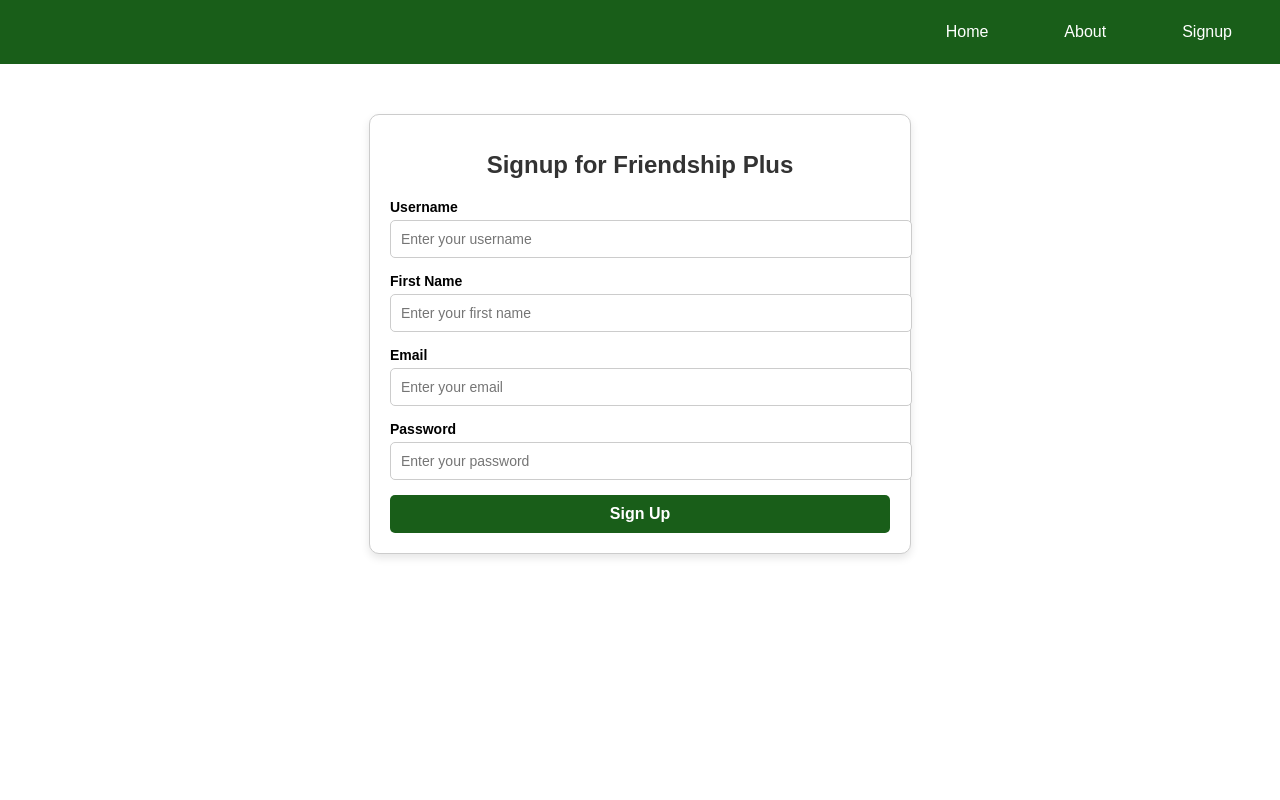
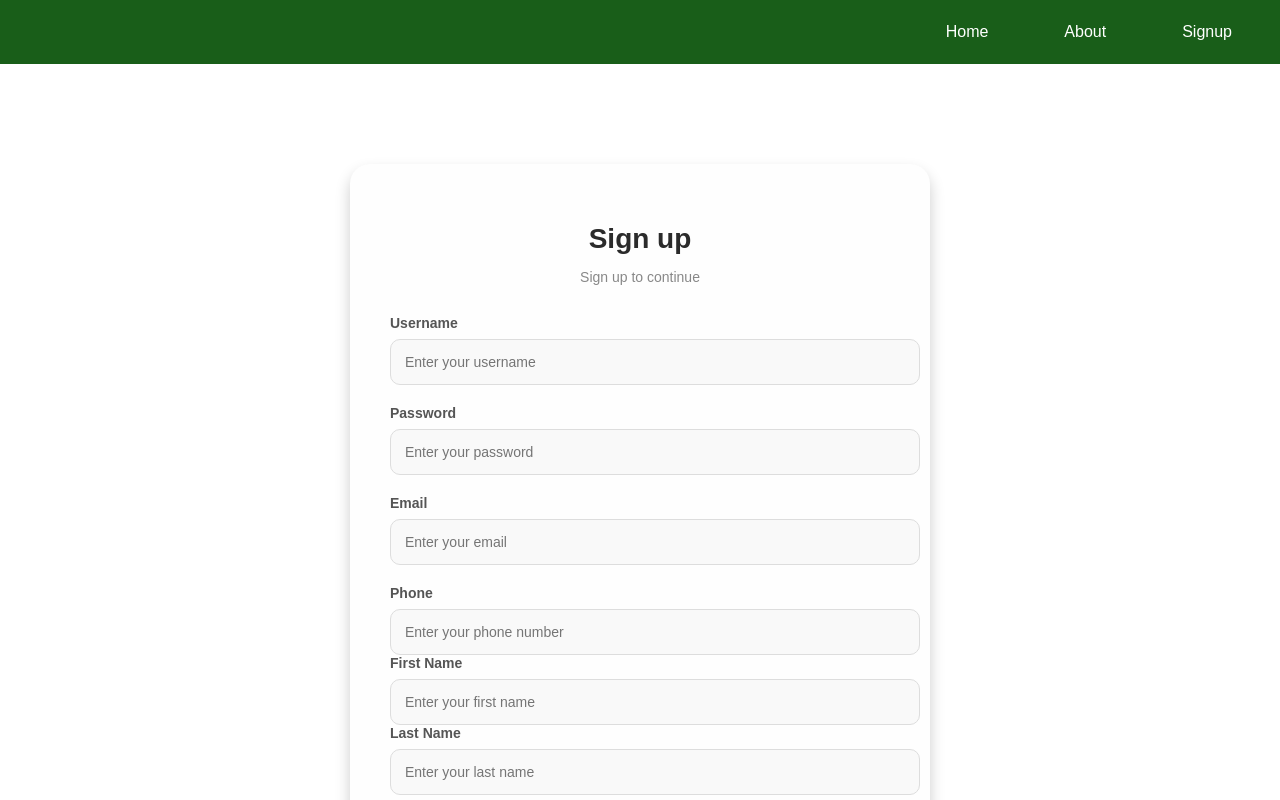
Before and after one commit to gill-jaskiran/friendship-plus, a React (Create React App) app: page /signup in a window 1280 px wide. Shown: the top 800 px of the page. Built offline with nearby package versions, Linux system fonts and the light colour scheme.

Commit message:
Updated SignupPage

```diff
--- a/src/pages/SignupPage.js
+++ b/src/pages/SignupPage.js
@@ -4,9 +4,11 @@ import '../styles/SignupPage.css';
 const SignupPage = () => {
   const [formData, setFormData] = useState({
     username: '',
-    firstname: '',
+    password: '',
     email: '',
-    password: '',
+    phone: '',
+    firstName: '',
+    lastName: '',
   });
 
   const handleChange = (e) => {
@@ -24,7 +26,8 @@ const SignupPage = () => {
 
   return (
     <div className="signup-container">
-      <h1 className="signup-title">Signup for Friendship Plus</h1>
+      <h1 className="signup-title">Sign up</h1>
+      <p className="signup-subtitle">Sign up to continue</p>
       <form onSubmit={handleSubmit} className="signup-form">
         <div className="form-group">
           <label htmlFor="username">Username</label>
@@ -39,14 +42,14 @@ const SignupPage = () => {
           />
         </div>
         <div className="form-group">
-          <label htmlFor="firstname">First Name</label>
+          <label htmlFor="password">Password</label>
           <input
-            type="text"
-            id="firstname"
-            name="firstname"
-            value={formData.firstname}
+            type="password"
+            id="password"
+            name="password"
+            value={formData.password}
             onChange={handleChange}
-            placeholder="Enter your first name"
+            placeholder="Enter your password"
             required
           />
         </div>
@@ -62,22 +65,51 @@ const SignupPage = () => {
             required
           />
         </div>
-        <div className="form-group">
-          <label htmlFor="password">Password</label>
-          <input
-            type="password"
-            id="password"
-            name="password"
-            value={formData.password}
-            onChange={handleChange}
-            placeholder="Enter your password"
-            required
-          />
+        <div className="form-row">
+          <div className="form-group">
+            <label htmlFor="phone">Phone</label>
+            <input
+              type="tel"
+              id="phone"
+              name="phone"
+              value={formData.phone}
+              onChange={handleChange}
+              placeholder="Enter your phone number"
+              required
+            />
+          </div>
+          <div className="form-group">
+            <label htmlFor="firstName">First Name</label>
+            <input
+              type="text"
+              id="firstName"
+              name="firstName"
+              value={formData.firstName}
+              onChange={handleChange}
+              placeholder="Enter your first name"
+              required
+            />
+          </div>
+          <div className="form-group">
+            <label htmlFor="lastName">Last Name</label>
+            <input
+              type="text"
+              id="lastName"
+              name="lastName"
+              value={formData.lastName}
+              onChange={handleChange}
+              placeholder="Enter your last name"
+              required
+            />
+          </div>
         </div>
         <button type="submit" className="signup-button">
           Sign Up
         </button>
       </form>
+      <p className="login-link">
+        Already have an account? <a href="/login">Login</a>
+      </p>
     </div>
   );
 };
--- a/src/styles/SignupPage.css
+++ b/src/styles/SignupPage.css
@@ -1,25 +1,31 @@
 .signup-container {
   max-width: 500px;
-    margin: 50px auto;
-    padding: 20px;
-    background-color: #fff;
-    border: 1px solid #ccc;
-    border-radius: 10px;
-    box-shadow: 0 4px 8px rgba(0, 0, 0, 0.1);
+  margin: 100px auto;
+  padding: 40px;
+  background-color: #fefefe;
+  border-radius: 20px;
+  box-shadow: 0 8px 15px rgba(0, 0, 0, 0.2);
   text-align: center;
+  font-family: 'Arial', sans-serif;
 }
 
 .signup-title {
-    font-size: 24px;
+  font-size: 28px;
   font-weight: bold;
-    margin-bottom: 20px;
-    color: #333;
+  margin-bottom: 10px;
+  color: #2b2b2b;
+}
+
+.signup-subtitle {
+  font-size: 14px;
+  color: #888;
+  margin-bottom: 30px;
 }
 
 .signup-form {
   display: flex;
   flex-direction: column;
-    gap: 15px;
+  gap: 20px;
 }
 
 .form-group {
@@ -30,28 +36,69 @@
   display: block;
   font-size: 14px;
   font-weight: bold;
-    margin-bottom: 5px;
+  color: #555;
+  margin-bottom: 8px;
 }
 
 input {
   width: 100%;
-    padding: 10px;
+  padding: 14px;
   font-size: 14px;
-    border: 1px solid #ccc;
-    border-radius: 5px;
+  border: 1px solid #ddd;
+  border-radius: 10px;
+  background-color: #f9f9f9;
+  outline: none;
+  transition: border-color 0.2s ease;
+}
+
+input:focus {
+  border-color: #5cb85c;
+  background-color: #fff;
 }
 
 .signup-button {
-    padding: 10px 15px;
+  padding: 14px;
   font-size: 16px;
   font-weight: bold;
   color: white;
-    background-color: rgb(25, 94, 25);
+  background-color: #197519;
   border: none;
-    border-radius: 5px;
+  border-radius: 30px;
   cursor: pointer;
+  transition: background-color 0.3s ease;
 }
 
 .signup-button:hover {
-    background-color: rgb(25, 94, 25);
+  background-color: #145a14;
 }
+
+.login-link {
+  margin-top: 20px;
+  font-size: 14px;
+  color: #888;
+}
+
+.login-link a {
+  color: #197519;
+  text-decoration: none;
+  font-weight: bold;
+}
+
+.login-link a:hover {
+  text-decoration: underline;
+}
+
+@media (max-width: 480px) {
+  .signup-container {
+    max-width: 90%;
+    padding: 20px;
+  }
+
+  .signup-title {
+    font-size: 24px;
+  }
+
+  .signup-button {
+    font-size: 14px;
+  }
+}
```
Lines whose indentation alone changed are shown as unchanged.
